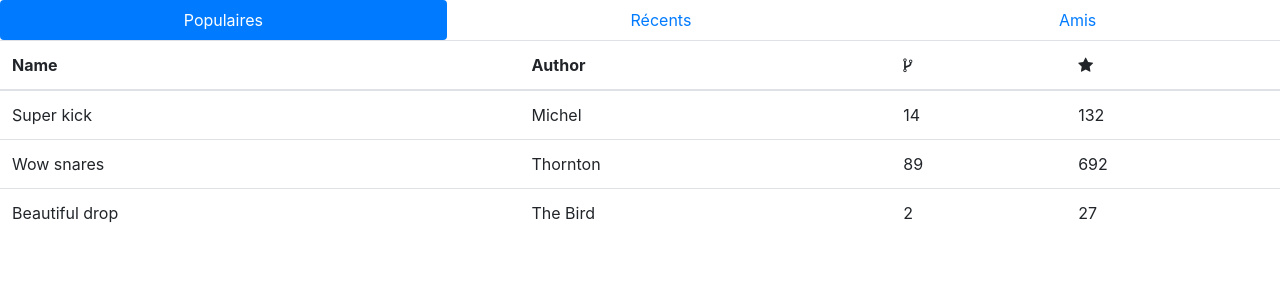
After one commit to gabrielstik/gitdrummer, a PHP site: template src/components/views/library.php in a window 1280 px wide. The commit adds this page. Shown: the top 300 px of the page. Run offline with PHP 8.4, Linux system fonts and the light colour scheme; the template is opened without the code that fills it, so the values that code supplies are empty; some libraries are stand-ins or nearby versions.

Commit message:
:sparkles: Made library

```diff
--- /dev/null
+++ b/src/components/views/library.php
@@ -0,0 +1,47 @@
+<aside class="menu">
+  <ul class="nav nav-pills nav-fill">
+    <li class="nav-item">
+      <a class="nav-link active" href="#">Populaires</a>
+    </li>
+    <li class="nav-item">
+      <a class="nav-link" href="#">Récents</a>
+    </li>
+    <li class="nav-item">
+      <a class="nav-link" href="#">Amis</a>
+    </li>
+  </ul>
+  <table class="menu--list table">
+  <thead>
+    <tr>
+      <th scope="col">Name</th>
+      <th scope="col">Author</th>
+      <th scope="col">
+        <i class="fa fa-code-fork" aria-hidden="true"></i>
+      </th>
+      <th scope="col">
+        <i class="fa fa-star" aria-hidden="true"></i>
+      </th>
+    </tr>
+  </thead>
+  <tbody>
+    <tr>
+      <td>Super kick</td>
+      <td>Michel</td>
+      <td>14</td>
+      <td>132</td>
+    </tr>
+    <tr>
+      <td>Wow snares</td>
+      <td>Thornton</td>
+      <td>89</td>
+      <td>692</td>
+    </tr>
+    <tr>
+      <td>Beautiful drop</td>
+      <td>The Bird</td>
+      <td>2</td>
+      <td>27</td>
+    </tr>
+  </tbody>
+</table>
+</aside>
--- a/src/components/views/partials/head.php
+++ b/src/components/views/partials/head.php
@@ -6,6 +6,7 @@
   <meta http-equiv="X-UA-Compatible" content="ie=edge">
   <title>Gitdrummer</title>
   <link rel="stylesheet" href="https://stackpath.bootstrapcdn.com/bootstrap/4.1.0/css/bootstrap.min.css">
+  <link rel="stylesheet" href="https://cdnjs.cloudflare.com/ajax/libs/font-awesome/4.7.0/css/font-awesome.min.css">
   <link rel="stylesheet" href="assets/css/style.min.css">
 </head>
 <body>
--- a/src/styles/_variables.scss
+++ b/src/styles/_variables.scss
@@ -3,5 +3,6 @@
   --main: #ff4600;
   --dark: #9a2a00;
   --light: #bb9181;
-  --white: #fffdf3;
+  --white: #ffffff;
+  --grey: #c0c0c0;
 }
```
Also changed, not shown: src/components/controllers/home_controller.php (+5 -2 lines), src/components/controllers/library_controller.php (added, +18 -0 lines), src/components/views/home.php (+10 -0 lines), src/index.php (+4 -5 lines), src/styles/home.scss (+21 -0 lines), src/styles/library.scss (added, +10 -0 lines).
